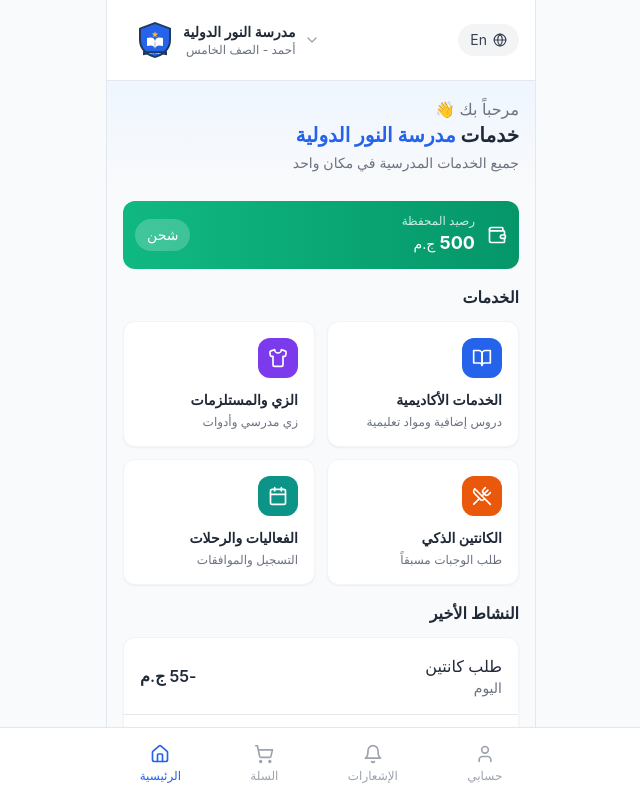
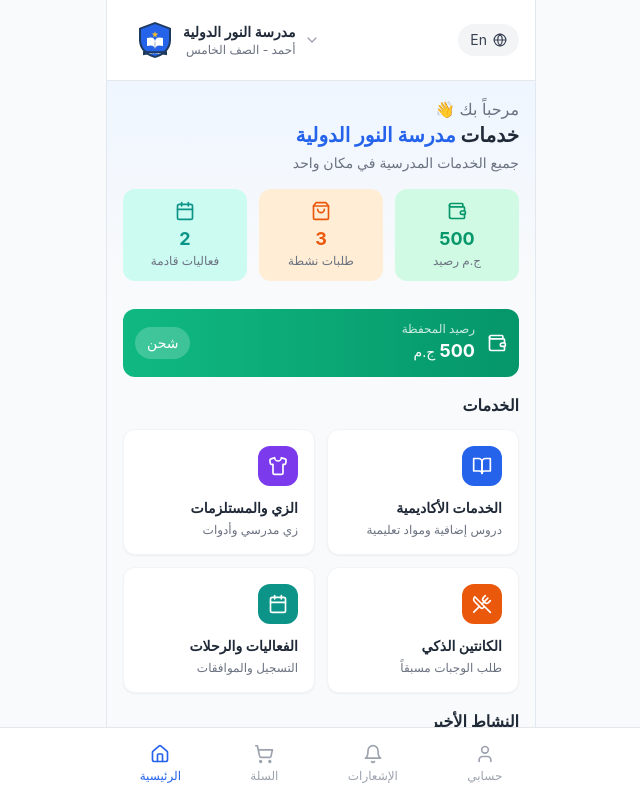
Before and after one commit to ghoneim-mediuslabs/mediuslabs, a Next.js app in the folder projects/school-mart-demo/: page /ar in a window 1280 px wide. Shown: the top 798 px of the page, without its empty margins (319-959 px from the left). Built offline with nearby package versions, Linux system fonts and the light colour scheme.

Commit message:
demo v16

```diff
--- a/projects/school-mart-demo/app/[locale]/page.tsx
+++ b/projects/school-mart-demo/app/[locale]/page.tsx
@@ -2,7 +2,7 @@
 
 import { useState } from 'react'
 import Link from 'next/link'
-import { BookOpen, Shirt, UtensilsCrossed, Calendar, Wallet } from 'lucide-react'
+import { BookOpen, Shirt, UtensilsCrossed, Calendar, Wallet, ShoppingBag } from 'lucide-react'
 import type { Locale } from '@/lib/i18n'
 import { children, schools, wallet, recentActivity } from '@/lib/mock-data'
 import AppHeader from '@/components/ui/AppHeader'
@@ -53,6 +53,25 @@ export default function HomePage({ params }: { params: { locale: string } }) {
             ? 'جميع الخدمات المدرسية في مكان واحد'
             : 'All school services in one place'}
         </p>
+
+        {/* Quick Stats */}
+        <div className="grid grid-cols-3 gap-3 mt-4">
+          <div className="flex flex-col items-center rounded-xl bg-emerald-100 p-3">
+            <Wallet className="mb-1 h-5 w-5 text-emerald-600" />
+            <span className="text-lg font-bold text-emerald-600">{wallet.balance}</span>
+            <span className="text-xs text-gray-500">{isAr ? 'ج.م رصيد' : 'EGP Balance'}</span>
+          </div>
+          <div className="flex flex-col items-center rounded-xl bg-orange-100 p-3">
+            <ShoppingBag className="mb-1 h-5 w-5 text-orange-600" />
+            <span className="text-lg font-bold text-orange-600">3</span>
+            <span className="text-xs text-gray-500">{isAr ? 'طلبات نشطة' : 'Active Orders'}</span>
+          </div>
+          <div className="flex flex-col items-center rounded-xl bg-teal-100 p-3">
+            <Calendar className="mb-1 h-5 w-5 text-teal-600" />
+            <span className="text-lg font-bold text-teal-600">2</span>
+            <span className="text-xs text-gray-500">{isAr ? 'فعاليات قادمة' : 'Upcoming Events'}</span>
+          </div>
+        </div>
       </div>
 
       {/* Wallet Card */}
```
